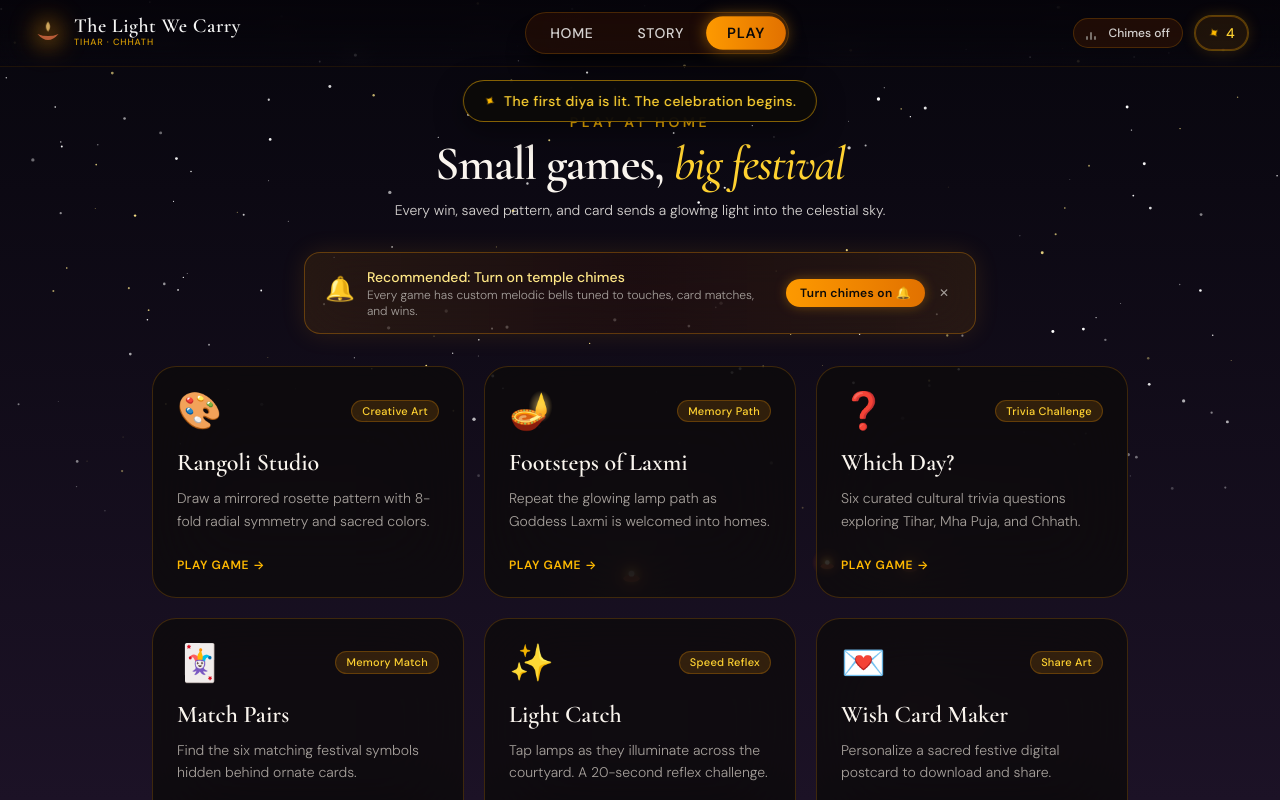
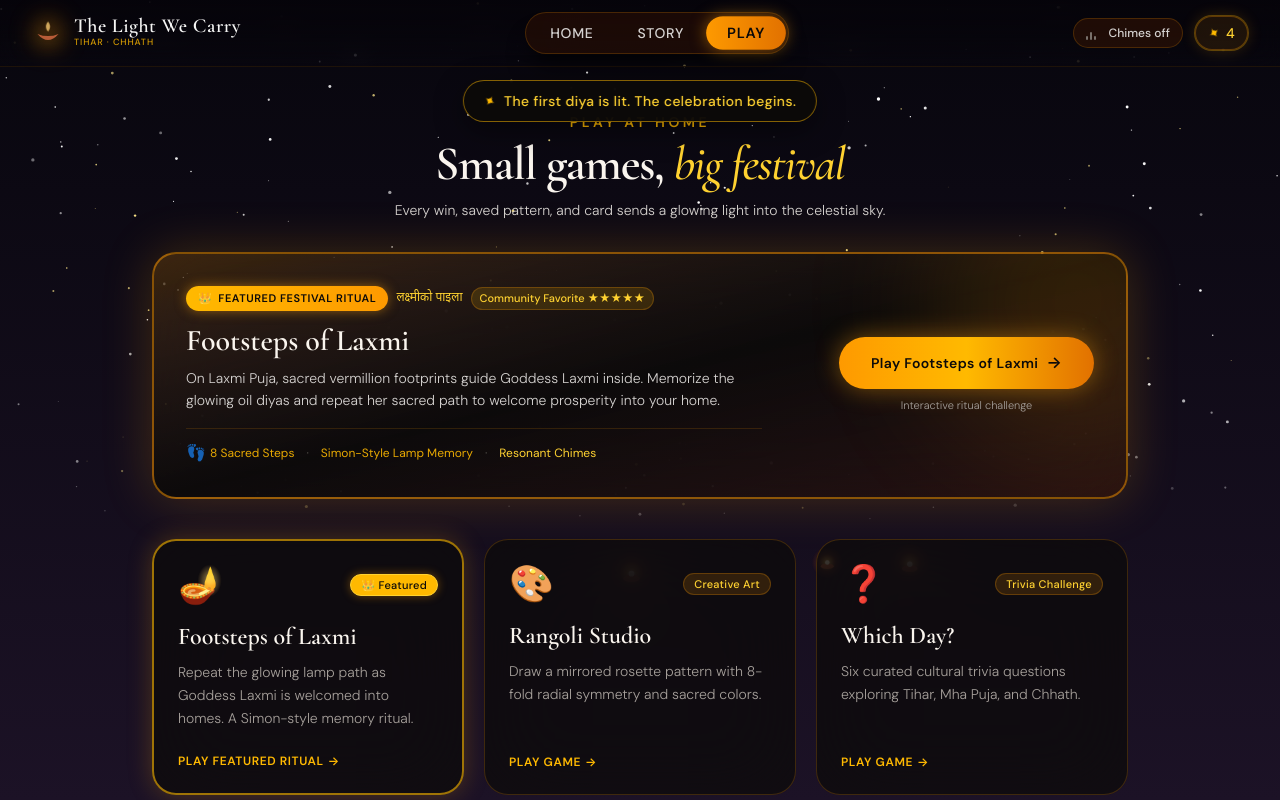
Before and after one commit to srckrish/the-light-we-carry, a React (Vite) app: page /play in a window 1280 px wide. Shown: the top 800 px of the page. Built offline with nearby package versions, Linux system fonts and the light colour scheme.

Commit message:
feat: feature Footsteps of Laxmi on landing page & play hub, add dynamic in-game chimes spotlight

```diff
--- a/src/components/home/HomeView.jsx
+++ b/src/components/home/HomeView.jsx
@@ -3,6 +3,7 @@ import { useLight } from "../../context/LightContext";
 import CentralDiya from "../diya/CentralDiya";
 import IlluminatedVillage from "../scenic/IlluminatedVillage";
 import RangoliStudio from "../rangoli/RangoliStudio";
+import FootstepsGame from "../play/games/FootstepsGame";
 import { TIHAR_DAYS } from "../../data/festivalData";
 
 export default function HomeView() {
@@ -63,7 +64,28 @@ export default function HomeView() {
         <RangoliStudio isHero={true} />
       </section>
 
-      {/* ─── 3. Five Days timeline ─── */}
+      {/* ─── 3. Featured Ritual Game: Footsteps of Laxmi ─── */}
+      <section className="mt-20 sm:mt-28">
+        <div className="text-center mb-8">
+          <div className="inline-flex items-center gap-2 px-3.5 py-1 rounded-full bg-amber-500/15 border border-amber-500/30 text-amber-300 text-[11px] sm:text-xs font-semibold tracking-wider uppercase mb-2 shadow-[0_0_15px_rgba(245,158,11,0.15)]">
+            <span>👑</span>
+            <span>Featured Sacred Ritual · लक्ष्मीको पाइला</span>
+          </div>
+          <h2 className="font-display font-semibold text-2xl sm:text-4xl text-ivory">
+            Footsteps of Laxmi
+          </h2>
+          <p className="text-sm text-stone-400 font-light mt-2 max-w-lg mx-auto">
+            On Laxmi Puja, red vermillion footprints guide the Goddess into welcoming homes.
+            Watch the sacred lamps illuminate in rhythm, remember the sequence, and guide her holy path inside.
+          </p>
+        </div>
+
+        <div className="max-w-2xl mx-auto p-6 sm:p-10 rounded-3xl bg-gradient-to-b from-stone-950/90 via-[#0D0A14]/90 to-stone-950/90 border border-amber-500/30 shadow-[0_0_50px_rgba(245,158,11,0.15)] backdrop-blur-2xl">
+          <FootstepsGame />
+        </div>
+      </section>
+
+      {/* ─── 4. Five Days timeline ─── */}
       <section className="mt-20 sm:mt-28">
         <div className="flex flex-col sm:flex-row sm:items-end justify-between mb-6 pb-2 border-b border-amber-500/15 gap-2">
           <div>
--- a/src/components/play/PlayView.jsx
+++ b/src/components/play/PlayView.jsx
@@ -10,20 +10,21 @@ import WishCardGame from "./games/WishCardGame";
 
 const ALL_GAMES = [
   {
+    id: "steps",
+    name: "Footsteps of Laxmi",
+    desc: "Repeat the glowing lamp path as Goddess Laxmi is welcomed into homes. A Simon-style memory ritual.",
+    icon: "🪔",
+    tag: "Memory Path",
+    isFeatured: true,
+    component: FootstepsGame,
+  },
+  {
     id: "rangoli",
     name: "Rangoli Studio",
     desc: "Draw a mirrored rosette pattern with 8-fold radial symmetry and sacred colors.",
     icon: "🎨",
     tag: "Creative Art",
     component: RangoliGame,
-  },
-  {
-    id: "steps",
-    name: "Footsteps of Laxmi",
-    desc: "Repeat the glowing lamp path as Goddess Laxmi is welcomed into homes.",
-    icon: "🪔",
-    tag: "Memory Path",
-    component: FootstepsGame,
   },
   {
     id: "quiz",
@@ -59,12 +60,54 @@ const ALL_GAMES = [
   },
 ];
 
+const GAME_SOUND_TIPS = {
+  steps: {
+    highlight: "Sacred Footstep Bells",
+    tip: "Each holy lamp sounds a melodic chime note. Turn on chimes to hear and memorize the musical path of Goddess Laxmi!",
+    emoji: "👣",
+  },
+  rangoli: {
+    highlight: "Singing Mandala",
+    tip: "Every stroke and symmetry ray rings with a harmonic chord. Turn on chimes to hear your rangoli come to life!",
+    emoji: "🎨",
+  },
+  match: {
+    highlight: "Festive Harmony",
+    tip: "Card flips and matches trigger joyful temple bells. Turn on chimes for melodic feedback on every match!",
+    emoji: "🃏",
+  },
+  quiz: {
+    highlight: "Wisdom Gongs",
+    tip: "Ceremonial bells celebrate your cultural knowledge. Turn on chimes for the full festive trivia atmosphere!",
+    emoji: "❓",
+  },
+  catch: {
+    highlight: "Courtyard Bells",
+    tip: "Rapid temple bells echo as you illuminate lamps in the dark. Turn on chimes for rhythmic reflex play!",
+    emoji: "✨",
+  },
+  card: {
+    highlight: "Ambient Chimes",
+    tip: "Compose and decorate your blessings accompanied by gentle, soothing festival bells. Turn on chimes!",
+    emoji: "💌",
+  },
+};
+
 export default function PlayView() {
   const { gameId } = useParams();
   const navigate = useNavigate();
   const { playChimeNote, soundEnabled, toggleSound } = useLight();
-  const [hubDismissed, setHubDismissed] = useState(false);
-  const [gameDismissed, setGameDismissed] = useState(false);
+  const [spotlightDismissed, setSpotlightDismissed] = useState(false);
+  const [timedOut, setTimedOut] = useState(false);
+
+  // Auto-hide spotlight cue after 7.5 seconds
+  useEffect(() => {
+    if (!gameId || soundEnabled) return;
+    const timer = setTimeout(() => {
+      setTimedOut(true);
+    }, 7500);
+    return () => clearTimeout(timer);
+  }, [gameId, soundEnabled]);
 
   // Listen to Escape key to exit game
   useEffect(() => {
@@ -79,6 +122,8 @@ export default function PlayView() {
 
   const activeGameObj = ALL_GAMES.find((g) => g.id === gameId);
   const ActiveGameComponent = activeGameObj ? activeGameObj.component : null;
+  const currentTip = gameId ? GAME_SOUND_TIPS[gameId] || GAME_SOUND_TIPS.steps : null;
+  const spotlightVisible = Boolean(gameId && !soundEnabled && !spotlightDismissed && !timedOut);
 
   return (
     <div className="relative z-10 min-h-screen pt-20 pb-28 px-4 sm:px-6 max-w-5xl mx-auto flex flex-col justify-between">
@@ -97,55 +142,82 @@ export default function PlayView() {
             </p>
           </div>
 
-          {/* Chimes Recommendation in Hub */}
-          {!soundEnabled && !hubDismissed && (
-            <div className="flex flex-col sm:flex-row items-center justify-between gap-3 p-3.5 sm:px-5 rounded-2xl bg-gradient-to-r from-amber-500/10 via-amber-950/25 to-amber-500/10 border border-amber-500/30 backdrop-blur-xl mb-8 animate-fade-in text-center sm:text-left max-w-2xl mx-auto shadow-[0_0_25px_rgba(245,158,11,0.12)]">
-              <div className="flex items-center gap-3">
-                <span className="text-2xl shrink-0 animate-bounce">🔔</span>
-                <div>
-                  <p className="text-xs sm:text-sm font-medium text-amber-200">
-                    Recommended: Turn on temple chimes
+          {/* ─── Featured Ritual Showcase: Footsteps of Laxmi ─── */}
+          <div className="relative p-6 sm:p-8 rounded-3xl bg-gradient-to-br from-amber-500/20 via-stone-950/90 to-amber-950/40 border-2 border-amber-500/50 shadow-[0_0_50px_rgba(245,158,11,0.22)] backdrop-blur-2xl mb-10 overflow-hidden group">
+            <div className="absolute -top-24 -right-24 w-72 h-72 bg-amber-500/15 rounded-full blur-3xl pointer-events-none group-hover:bg-amber-500/25 transition-all duration-700" />
+            <div className="relative z-10 flex flex-col md:flex-row items-start md:items-center justify-between gap-6">
+              <div className="text-left max-w-xl">
+                <div className="flex flex-wrap items-center gap-2 mb-3">
+                  <span className="px-3 py-1 rounded-full bg-gradient-to-r from-amber-400 to-amber-500 text-stone-950 text-[11px] font-bold tracking-wider uppercase shadow-[0_0_12px_rgba(245,158,11,0.5)] flex items-center gap-1.5">
+                    <span>👑</span>
+                    <span>Featured Festival Ritual</span>
+                  </span>
+                  <span className="text-xs text-amber-300 font-devanagari">लक्ष्मीको पाइला</span>
+                  <span className="text-[11px] px-2 py-0.5 rounded-full bg-amber-400/15 text-amber-300 border border-amber-500/25 font-medium">
+                    Community Favorite ★★★★★
+                  </span>
+                </div>
+
+                <h3 className="font-display font-semibold text-2xl sm:text-3xl text-ivory group-hover:text-amber-200 transition-colors">
+                  Footsteps of Laxmi
+                </h3>
+
+                <p className="text-xs sm:text-sm text-stone-300 font-light mt-2 leading-relaxed">
+                  On Laxmi Puja, sacred vermillion footprints guide Goddess Laxmi inside. Memorize the glowing oil diyas and repeat her sacred path to welcome prosperity into your home.
                 </p>
-                  <p className="text-[11px] sm:text-xs text-stone-400 font-light">
-                    Every game has custom melodic bells tuned to touches, card matches, and wins.
-                  </p>
+
+                <div className="flex flex-wrap items-center gap-3 mt-4 pt-3 border-t border-amber-500/15 text-xs text-amber-400/90">
+                  <span className="flex items-center gap-1">
+                    <span className="text-base">👣</span> 8 Sacred Steps
+                  </span>
+                  <span className="text-stone-600">·</span>
+                  <span>Simon-Style Lamp Memory</span>
+                  <span className="text-stone-600">·</span>
+                  <span className="text-amber-300">Resonant Chimes</span>
                 </div>
               </div>
-              <div className="flex items-center gap-2 shrink-0">
-                <button
-                  type="button"
-                  onClick={toggleSound}
-                  className="px-3.5 py-1.5 rounded-full bg-gradient-to-r from-amber-500 to-amber-600 hover:from-amber-400 hover:to-amber-500 text-stone-950 text-xs font-semibold tracking-wide transition-all hover:scale-105 active:scale-95 shadow-[0_0_12px_rgba(245,158,11,0.35)]"
+
+              <div className="shrink-0 flex flex-col items-center gap-2 w-full md:w-auto">
+                <Link
+                  to="/play/steps"
+                  onClick={() => playChimeNote(2)}
+                  className="w-full md:w-auto text-center px-8 py-3.5 rounded-full bg-gradient-to-r from-amber-500 via-amber-400 to-amber-600 text-stone-950 font-semibold text-sm tracking-wide shadow-[0_0_25px_rgba(245,158,11,0.45)] hover:scale-105 active:scale-95 transition-all flex items-center justify-center gap-2"
                 >
-                  Turn chimes on 🔔
-                </button>
-                <button
-                  type="button"
-                  onClick={() => setHubDismissed(true)}
-                  className="p-1.5 text-stone-400 hover:text-stone-200 text-xs rounded-full hover:bg-stone-800/50 transition-colors"
-                  aria-label="Dismiss recommendation"
-                >
-                  ✕
-                </button>
+                  <span>Play Footsteps of Laxmi</span>
+                  <span className="text-base">→</span>
+                </Link>
+                <span className="text-[11px] text-stone-400 font-light">Interactive ritual challenge</span>
               </div>
             </div>
-          )}
+          </div>
 
           <div className="grid grid-cols-1 sm:grid-cols-2 lg:grid-cols-3 gap-5">
-            {ALL_GAMES.map((game) => (
+            {ALL_GAMES.map((game) => {
+              const isHighlight = game.id === "steps";
+              return (
                 <Link
                   key={game.id}
                   to={`/play/${game.id}`}
                   onClick={() => playChimeNote(2)}
-                className="group text-left p-6 rounded-3xl bg-stone-950/70 hover:bg-amber-950/40 border border-amber-500/20 hover:border-amber-400/60 backdrop-blur-2xl transition-all duration-300 hover:-translate-y-1.5 hover:shadow-[0_15px_35px_rgba(245,158,11,0.2)] focus-visible:ring-2 focus-visible:ring-amber-400 flex flex-col justify-between space-y-4"
+                  className={`group text-left p-6 rounded-3xl bg-stone-950/70 hover:bg-amber-950/40 backdrop-blur-2xl transition-all duration-300 hover:-translate-y-1.5 focus-visible:ring-2 focus-visible:ring-amber-400 flex flex-col justify-between space-y-4 ${
+                    isHighlight
+                      ? "border-2 border-amber-400/60 shadow-[0_0_25px_rgba(245,158,11,0.25)] hover:shadow-[0_0_35px_rgba(245,158,11,0.4)]"
+                      : "border border-amber-500/20 hover:border-amber-400/60 hover:shadow-[0_15px_35px_rgba(245,158,11,0.2)]"
+                  }`}
                 >
                   <div>
                     <div className="flex items-center justify-between mb-4">
                       <span className="text-3xl sm:text-4xl group-hover:scale-115 transition-transform block">
                         {game.icon}
                       </span>
-                    <span className="text-[11px] px-2.5 py-0.5 rounded-full bg-amber-500/15 text-amber-300 border border-amber-500/25 font-medium tracking-wide">
-                      {game.tag}
+                      <span
+                        className={`text-[11px] px-2.5 py-0.5 rounded-full font-medium tracking-wide border ${
+                          isHighlight
+                            ? "bg-amber-400 text-stone-950 border-amber-300 font-bold shadow-[0_0_10px_rgba(245,158,11,0.4)]"
+                            : "bg-amber-500/15 text-amber-300 border-amber-500/25"
+                        }`}
+                      >
+                        {isHighlight ? "👑 Featured" : game.tag}
                       </span>
                     </div>
                     <h3 className="font-display font-semibold text-2xl text-ivory group-hover:text-amber-200 transition-colors">
@@ -157,11 +229,12 @@ export default function PlayView() {
                   </div>
 
                   <div className="pt-2 text-xs font-semibold tracking-wider uppercase text-amber-400 flex items-center gap-1 group-hover:gap-2 transition-all">
-                  <span>Play game</span>
+                    <span>{isHighlight ? "Play Featured Ritual" : "Play game"}</span>
                     <span>→</span>
                   </div>
                 </Link>
-            ))}
+              );
+            })}
           </div>
         </div>
       ) : (
@@ -182,24 +255,30 @@ export default function PlayView() {
               <h2 className="font-display font-semibold text-xl sm:text-2xl text-ivory flex items-center gap-2">
                 <span>{activeGameObj?.icon}</span>
                 <span>{activeGameObj?.name}</span>
+                {activeGameObj?.id === "steps" && (
+                  <span className="text-[10px] px-2 py-0.5 rounded-full bg-amber-400/20 text-amber-300 border border-amber-400/30 uppercase tracking-widest font-bold">
+                    Featured
+                  </span>
+                )}
               </h2>
 
               <div className="flex items-center gap-2 sm:gap-3">
+                {/* Chimes toggle with spotlight pulse if muted */}
                 <button
                   type="button"
                   onClick={toggleSound}
-                  className={`flex items-center gap-1.5 px-2.5 py-1 rounded-full text-xs transition-all border ${
+                  className={`flex items-center gap-1.5 px-3 py-1.5 rounded-full text-xs transition-all border font-medium ${
                     soundEnabled
-                      ? "bg-amber-500/15 border-amber-500/30 text-amber-300 hover:bg-amber-500/25 shadow-[0_0_10px_rgba(245,158,11,0.2)]"
+                      ? "bg-amber-500/15 border-amber-500/30 text-amber-300 hover:bg-amber-500/25 shadow-[0_0_12px_rgba(245,158,11,0.25)]"
+                      : spotlightVisible
+                      ? "bg-amber-400 text-stone-950 border-amber-300 font-bold shadow-[0_0_20px_rgba(245,158,11,0.7)] animate-pulse scale-105 ring-2 ring-amber-300"
                       : "bg-stone-900/90 border-stone-700/60 text-stone-400 hover:text-amber-300 hover:border-amber-400/40"
                   }`}
                   title={soundEnabled ? "Mute temple chimes" : "Turn temple chimes on"}
                   aria-pressed={soundEnabled}
                 >
-                  <span className={soundEnabled ? "animate-pulse" : "opacity-60"}>🔔</span>
-                  <span className="hidden sm:inline font-medium">
-                    {soundEnabled ? "Chimes on" : "Chimes off"}
-                  </span>
+                  <span className={soundEnabled ? "animate-pulse" : ""}>🔔</span>
+                  <span>{soundEnabled ? "Chimes on" : "Chimes off"}</span>
                 </button>
                 <span className="text-xs text-stone-500 hidden md:inline">
                   Esc to exit
@@ -207,36 +286,51 @@ export default function PlayView() {
               </div>
             </div>
 
-            {/* Active Game Chimes Recommendation Callout */}
-            {!soundEnabled && !gameDismissed && (
-              <div className="flex flex-col sm:flex-row items-center justify-between gap-3 p-3.5 rounded-2xl bg-gradient-to-r from-amber-500/15 via-amber-950/30 to-amber-500/15 border border-amber-500/30 mb-6 text-xs text-amber-200 backdrop-blur-md animate-fade-in shadow-[0_0_20px_rgba(245,158,11,0.1)]">
-                <div className="flex items-center gap-2.5 text-center sm:text-left">
-                  <span className="text-xl shrink-0 animate-bounce">🔔</span>
+            {/* Dynamic Game-Specific Spotlight Recommendation */}
+            {!soundEnabled && spotlightVisible && currentTip && (
+              <div className="relative mb-6 p-4 rounded-2xl bg-gradient-to-r from-amber-500/20 via-amber-950/40 to-amber-500/20 border-2 border-amber-400/50 shadow-[0_0_35px_rgba(245,158,11,0.25)] backdrop-blur-xl animate-fade-in text-left">
+                <div className="flex flex-col sm:flex-row items-start sm:items-center justify-between gap-3">
+                  <div className="flex items-center gap-3">
+                    <div className="w-10 h-10 rounded-full bg-amber-400 text-stone-950 flex items-center justify-center font-bold text-lg shrink-0 shadow-[0_0_15px_rgba(245,158,11,0.6)] animate-bounce">
+                      {currentTip.emoji}
+                    </div>
                     <div>
-                    <p className="font-semibold text-amber-200">
-                      Recommended: Turn on temple chimes
-                    </p>
-                    <p className="text-stone-400 text-[11px] font-light mt-0.5">
-                      This game responds with harmonic bell notes on each tap, match, and completion.
+                      <div className="flex items-center gap-2">
+                        <span className="text-xs font-bold uppercase tracking-wider text-amber-300">
+                          Recommended: {currentTip.highlight}
+                        </span>
+                        <span className="text-[10px] px-2 py-0.5 rounded-full bg-amber-400/20 text-amber-200 border border-amber-400/30 font-medium">
+                          Turn on above ↗
+                        </span>
+                      </div>
+                      <p className="text-xs text-stone-200 font-light mt-0.5 leading-relaxed">
+                        {currentTip.tip}
                       </p>
                     </div>
                   </div>
-                <div className="flex items-center gap-2 shrink-0">
+
+                  <div className="flex items-center gap-2 shrink-0 self-end sm:self-center">
                     <button
                       type="button"
-                    onClick={toggleSound}
-                    className="px-3.5 py-1.5 rounded-full bg-gradient-to-r from-amber-500 to-amber-600 hover:from-amber-400 hover:to-amber-500 text-stone-950 font-semibold text-xs tracking-wide transition-all hover:scale-105 active:scale-95 shadow-[0_0_12px_rgba(245,158,11,0.3)]"
+                      onClick={() => {
+                        toggleSound();
+                        setSpotlightDismissed(true);
+                      }}
+                      className="px-3.5 py-1.5 rounded-full bg-gradient-to-r from-amber-400 to-amber-500 hover:from-amber-300 hover:to-amber-400 text-stone-950 font-bold text-xs tracking-wide hover:scale-105 active:scale-95 transition-all shadow-[0_0_15px_rgba(245,158,11,0.4)] flex items-center gap-1.5"
                     >
-                    Enable chimes 🔔
+                      <span>Turn Chimes On</span>
+                      <span>🔔</span>
                     </button>
                     <button
                       type="button"
-                    onClick={() => setGameDismissed(true)}
-                    className="p-1 text-stone-400 hover:text-stone-200 text-xs rounded-full hover:bg-stone-800/50 transition-colors"
-                    aria-label="Dismiss recommendation"
+                      onClick={() => setSpotlightDismissed(true)}
+                      className="p-1.5 text-stone-400 hover:text-stone-200 text-xs rounded-full hover:bg-stone-800/50 transition-colors"
+                      aria-label="Dismiss sound tip"
+                      title="Dismiss"
                     >
                       ✕
                     </button>
+                  </div>
                 </div>
               </div>
             )}
```
Also changed, not shown: src/components/play/games/FootstepsGame.jsx (+21 -16 lines). Lines whose indentation alone changed are shown as unchanged.
